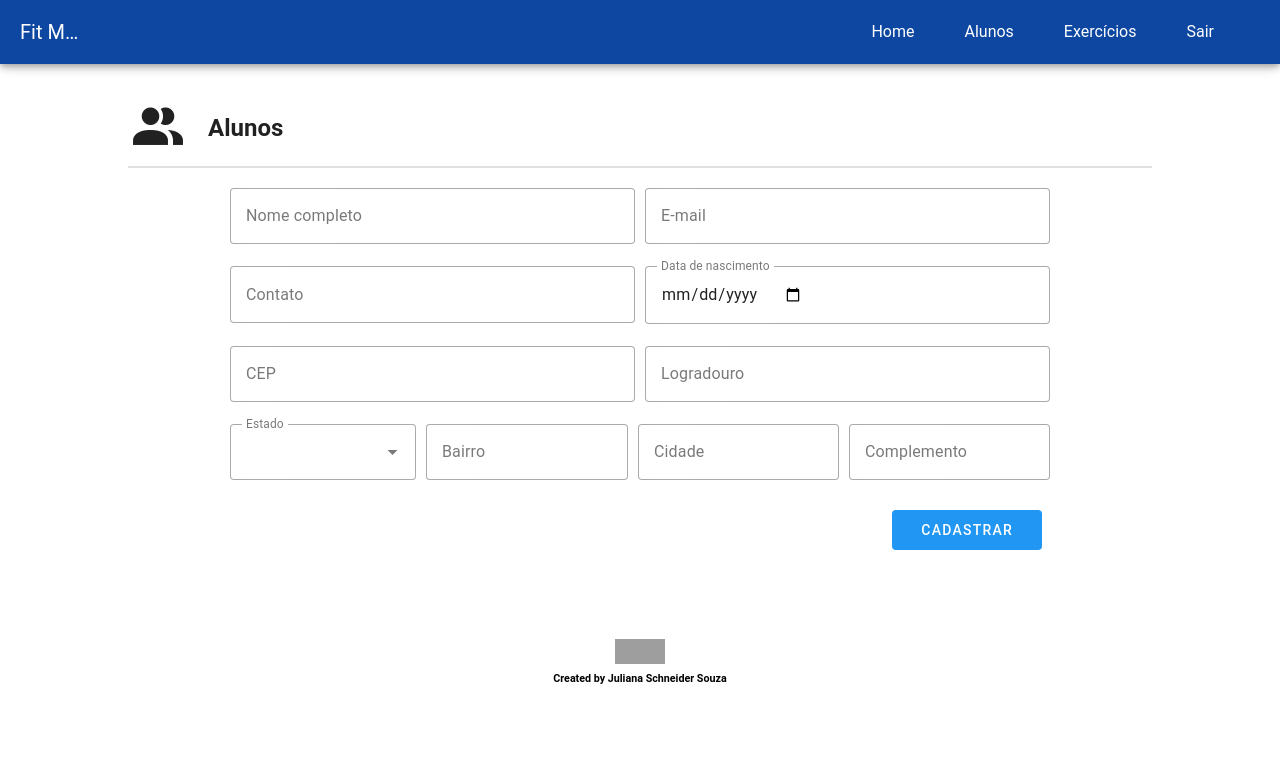
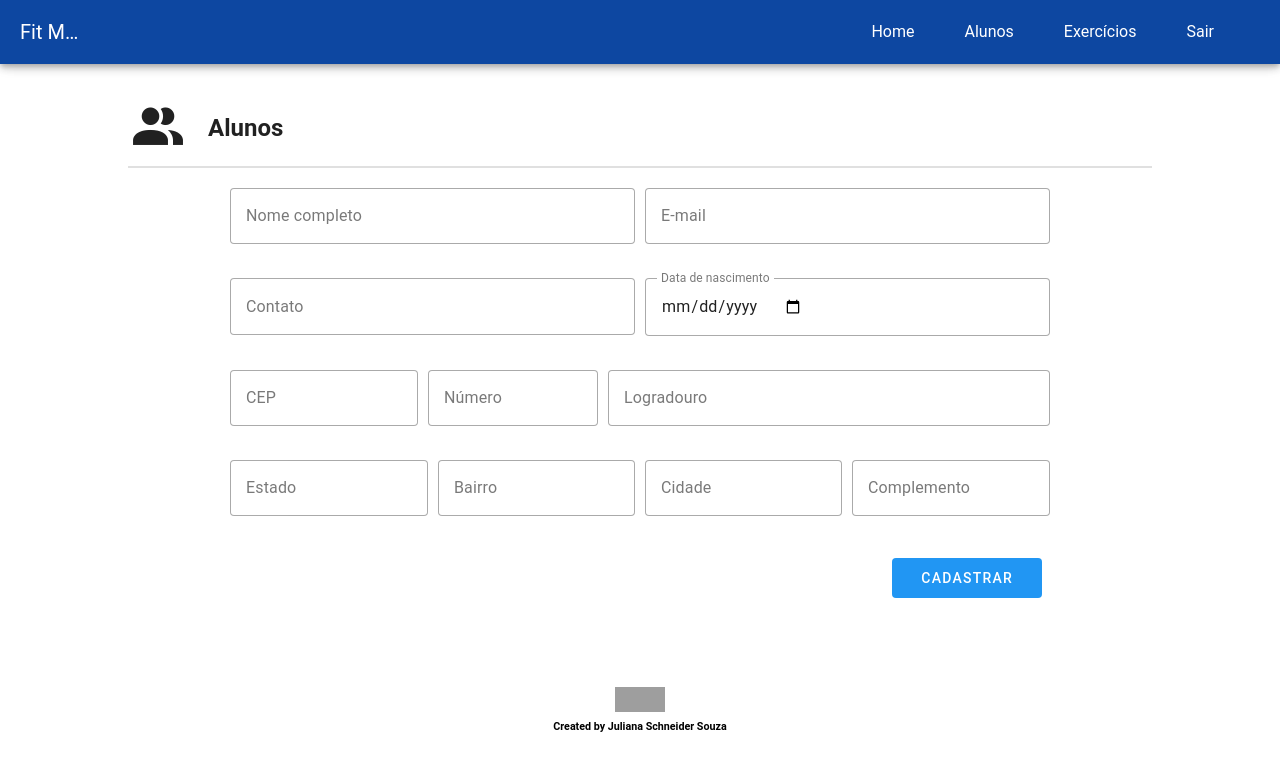
Before and after one commit to Jusouza182/Gym-Tech, a Vue app: page /alunos/novo in a window 1280 px wide. Shown: the top 770 px of the page. Built offline with nearby package versions, Linux system fonts and the light colour scheme; grey boxes are pictures that could not be loaded.

Commit message:
feat: requisição e axios post

```diff
--- a/src/views/Alunos/Novo/AlunosNovo.vue
+++ b/src/views/Alunos/Novo/AlunosNovo.vue
@@ -6,48 +6,58 @@
     <v-divider :thickness="2" class="border-opacity-70" width="80%" style="margin: 0 auto;"></v-divider>
 
     <v-card class="elevation-0">
-        <v-form @submit.prevent style="width: 80%; margin: 0 auto;">
+        <v-form @submit.prevent="cadastrar" style="width: 80%; margin: 0 auto;" ref="form">
+
             <div style="width: 80%; margin: 02% auto;">
-                <div class="d-flex" style="gap:10px">
+
+                <div class="d-flex" style="gap:10px; margin-bottom: 12px;">
                     <v-text-field variant="outlined" v-model="nome" label="Nome completo"
-                        placeholder="Digite o nome completo" type="text" style="width: 10%"></v-text-field>
+                        placeholder="Digite o nome completo" type="text" style="width: 10%"
+                        :rules="[rules.required]"></v-text-field>
 
                     <v-text-field variant="outlined" v-model="email" label="E-mail" placeholder="Digite o e-mail"
-                        type="email" style="width: 10%"></v-text-field>
+                        type="email" style="width: 10%" :rules="[rules.email, rules.required]"></v-text-field>
                 </div>
 
-                <div class="d-flex" style="gap:10px">
+                <div class="d-flex" style="gap:10px; margin-bottom: 12px;">
                     <v-text-field variant="outlined" v-model="contato" label="Contato"
-                        placeholder="Digite o telefone para contato" type="number" style="width: 10%"></v-text-field>
+                        placeholder="Digite o telefone para contato" type="number" style="width: 10%"
+                        :rules="[rules.required]"></v-text-field>
 
                     <v-text-field variant="outlined" v-model="dataNasimento" label="Data de nascimento"
-                        placeholder="Digite a data de nascimento" type="date" style="width: 10%"></v-text-field>
+                        placeholder="Digite a data de nascimento" type="date" style="width: 10%"
+                        :rules="[rules.required]"></v-text-field>
                 </div>
 
-                <div class="d-flex" style="gap:10px">
+                <div class="d-flex" style="gap:10px; margin-bottom: 12px;">
 
                     <v-text-field variant="outlined" v-model="CEP" label="CEP" placeholder="Digite o CEP" type="number"
-                        style="width: 10%"></v-text-field>
+                        style="width: 4%" :rules="[rules.required]"></v-text-field>
+
+                    <v-text-field variant="outlined" v-model="numero" label="Número" placeholder="Digite o número" type="number"
+                        style="width: 2%" :rules="[rules.required]"></v-text-field>
 
                     <v-text-field variant="outlined" v-model="logradouro" label="Logradouro"
-                        placeholder="Digite o logradouro" type="text" style="width: 10%"></v-text-field>
+                        placeholder="Digite o logradouro" type="text" style="width: 35%"
+                        :rules="[rules.required]"></v-text-field>
                 </div>
 
-                <div class="d-flex" style="gap:10px">
-                    <v-select variant="outlined" v-model="estado" label="Estado"
-                        placeholder="Selecione o estado"></v-select>
+                <div class="d-flex" style="gap:10px; margin-bottom: 12px;">
+                    <v-text-field variant="outlined" v-model="estado" label="Estado" placeholder="Digite o estado"
+                        type="text" :rules="[rules.required]"></v-text-field>
+
                     <v-text-field variant="outlined" v-model="bairro" label="Bairro" placeholder="Digite o bairro"
-                        type="text"></v-text-field>
+                        type="text" :rules="[rules.required]"></v-text-field>
 
                     <v-text-field variant="outlined" v-model="cidade" label="Cidade" placeholder="Digite a cidade"
-                        type="text"></v-text-field>
+                        type="text" :rules="[rules.required]"></v-text-field>
 
                     <v-text-field variant="outlined" v-model="complemento" label="Complemento"
                         placeholder="Digite o complemento" type="text"></v-text-field>
 
                 </div>
                 <v-card-actions class="d-flex justify-end">
-                    <v-btn class="bg-blue" width="150" height="40">Cadastrar</v-btn>
+                    <v-btn class="bg-blue" width="150" height="40" type="submit">Cadastrar</v-btn>
                 </v-card-actions>
             </div>
 
@@ -55,20 +65,75 @@
     </v-card>
 </template>
 <script>
-export default{
-    data(){
-        return{
-            nome:'',
-            email:'',
-            contato:'',
-            dataNasimento:'',
-            CEP:'',
-            logradouro:'',
-            estado:'',
-            bairro:'',
-            cidade:'',
-            complemento:''
+import axios from "axios"
+export default {
+    data() {
+        return {
+            nome: '',
+            email: '',
+            contato: '',
+            dataNasimento: '',
+            CEP: '',
+            logradouro: '',
+            estado: '',
+            bairro: '',
+            cidade: '',
+            complemento: '',
+            numero: '',
+            rules: {
+                required: value => !!value || '*Campo obrigatório',
+                email: value => {
+                    const confirmaEmail =
+                        /^(([^<>()[\]\\.,;:\s@"]+(\.[^<>()[\]\\.,;:\s@"]+)*)|(".+"))@((\[[0-9]{1,3}\.[0-9]{1,3}\.[0-9]{1,3}\.[0-9]{1,3}])|(([a-zA-Z\-0-9]+\.)+[a-zA-Z]{2,}))$/
+                    return confirmaEmail.test(value) || '*E-mail inválido'
+                }
+            }
         }
-    }
+
+    },
+    methods: {
+        async cadastrar() {
+
+            const { valid } = await this.$refs.form.validate()
+
+            if (!valid) {
+
+                return
+            }
+
+            const cadastro = {
+                name: this.nome,
+                email: this.email,
+                contact: this.contato,
+                date_birth: this.dataNasimento,
+                cep: this.CEP,
+                street: this.logradouro,
+                number: this.numero,
+                neighborhood: this.bairro,
+                city: this.cidade,
+                province: this.estado,
+                complement: this.complemento
+            }
+            this.$refs.form.reset()
+
+            try {
+                await axios.post('http://localhost:3000/students', cadastro)
+                    .then(() => {
+                        alert("Cadastrado com sucesso")
+
+                    })
+                    .catch((error) => {
+                        alert(error)
+                    })
+            } catch (error) {
+                console.log(error)
+            }
+
+
+        },
+        teste(){
+            console.log("Cheguei aqui")
+        }
+    },
 }
 </script>
```
